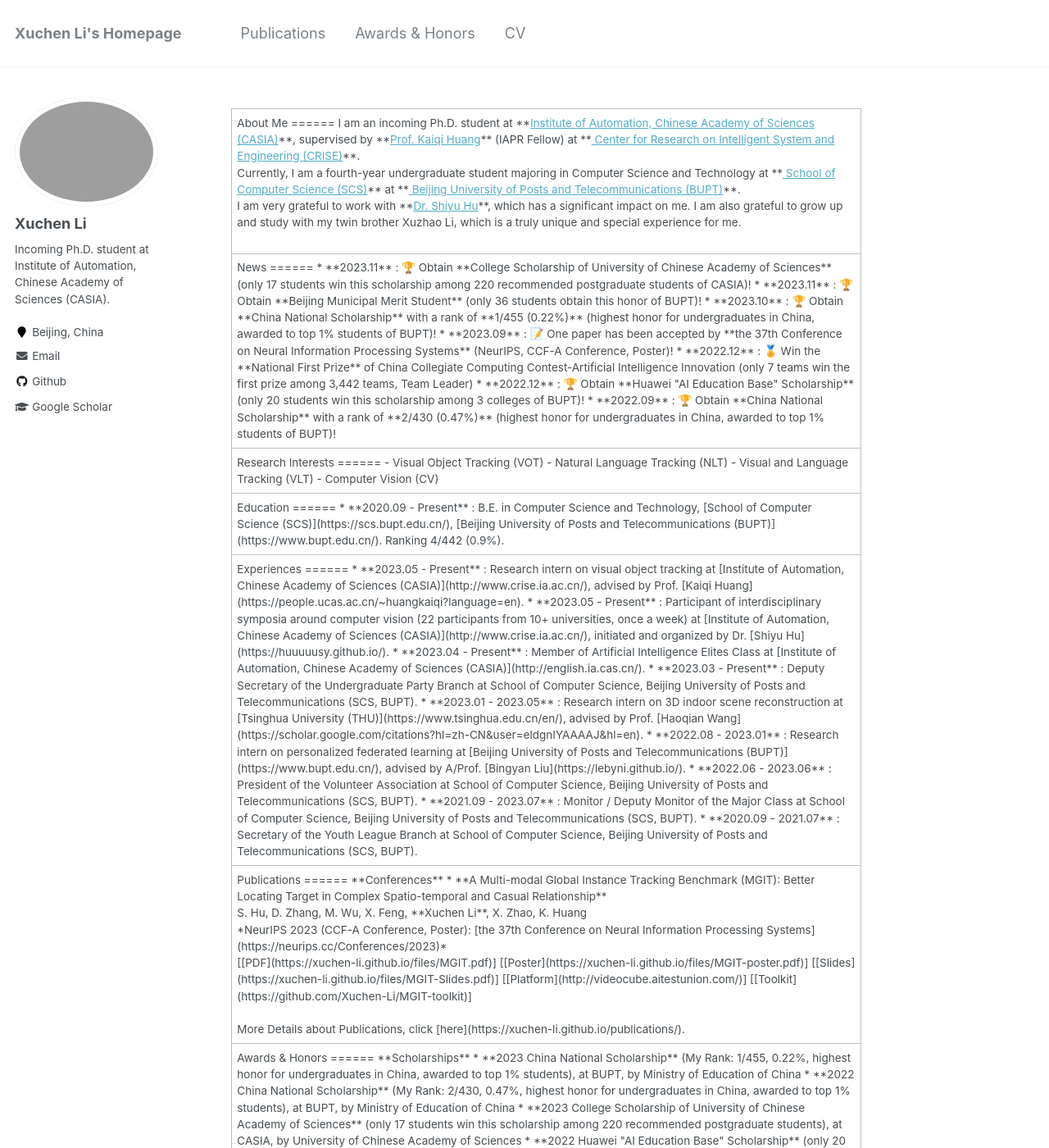
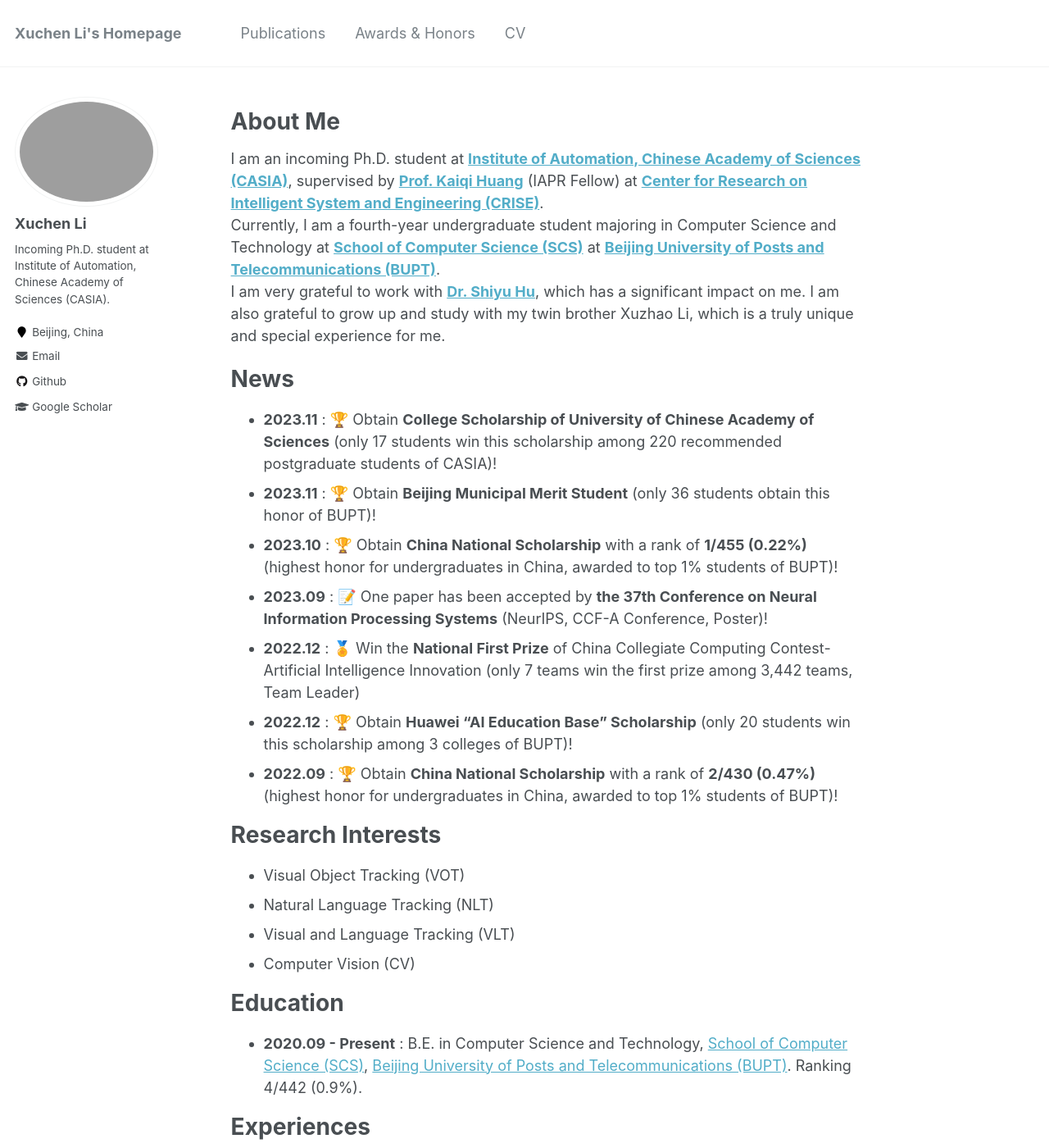
Before and after one commit to Xuchen-Li/Xuchen-Li.github.io, a Jekyll site: the page built from _pages/about.md, in a window 1280 px wide and 1400 px high. Shown: the whole window at 82% size. Built offline with Jekyll 4.4.1, drawn with Linux system fonts in a browser that asks for light colours; some of the changed text lies outside the part shown.

Commit message:
Update about.md

```diff
--- a/_pages/about.md
+++ b/_pages/about.md
@@ -8,19 +8,13 @@ redirect_from:
   - /about.html
 ---
 
-<table>
-
-<tr><td>
 
 About Me
 ======
 I am an incoming Ph.D. student at **<a href="http://english.ia.cas.cn/">Institute of Automation, Chinese Academy of Sciences (CASIA)</a>**, supervised by **<a href="https://people.ucas.ac.cn/~huangkaiqi?language=en">Prof. Kaiqi Huang</a>** (IAPR Fellow) at **<a href="http://www.crise.ia.ac.cn/"> Center for Research on Intelligent System and Engineering (CRISE)</a>**.<br>
 Currently, I am a fourth-year undergraduate student majoring in Computer Science and Technology at **<a href="https://scs.bupt.edu.cn/"> School of Computer Science (SCS)</a>** at **<a href="https://www.bupt.edu.cn/"> Beijing University of Posts and Telecommunications (BUPT)</a>**.<br>
 I am very grateful to work with **<a href="https://huuuuusy.github.io/">Dr. Shiyu Hu</a>**, which has a significant impact on me. I am also grateful to grow up and study with my twin brother Xuzhao Li, which is a truly unique and special experience for me.<br>
-<br>
-</td></tr>
 
-<tr><td>
 
 News
 ======
@@ -31,10 +25,7 @@ News
 * **2022.12** : 🏅 Win the **National First Prize** of China Collegiate Computing Contest-Artificial Intelligence Innovation (only 7 teams win the first prize among 3,442 teams, Team Leader)
 * **2022.12** : 🏆 Obtain **Huawei "AI Education Base" Scholarship** (only 20 students win this scholarship among 3 colleges of BUPT)!
 * **2022.09** : 🏆 Obtain **China National Scholarship** with a rank of **2/430 (0.47%)** (highest honor for undergraduates in China, awarded to top 1% students of BUPT)!
-<br>
-</td></tr>
 
-<tr><td>
 
 Research Interests
 ======
@@ -42,18 +33,12 @@ Research Interests
 - Natural Language Tracking (NLT)
 - Visual and Language Tracking (VLT)
 - Computer Vision (CV)
-<br>
-</td></tr>
 
-<tr><td>
 
 Education
 ======
 * **2020.09 - Present** : B.E. in Computer Science and Technology, [School of Computer Science (SCS)](https://scs.bupt.edu.cn/), [Beijing University of Posts and Telecommunications (BUPT)](https://www.bupt.edu.cn/). Ranking 4/442 (0.9%).
-<br>
-</td></tr>
 
-<tr><td>
 
 Experiences
 ======
@@ -66,10 +51,7 @@ Experiences
 * **2022.06 - 2023.06** : President of the Volunteer Association at School of Computer Science, Beijing University of Posts and Telecommunications (SCS, BUPT).
 * **2021.09 - 2023.07** : Monitor / Deputy Monitor of the Major Class at School of Computer Science, Beijing University of Posts and Telecommunications (SCS, BUPT).
 * **2020.09 - 2021.07** : Secretary of the Youth League Branch at School of Computer Science, Beijing University of Posts and Telecommunications (SCS, BUPT).
-<br>
-</td></tr>
 
-<tr><td>
 
 Publications
 ======
@@ -84,10 +66,7 @@ Publications
   [[Toolkit](https://github.com/Xuchen-Li/MGIT-toolkit)]
 <br><br>
 More Details about Publications, click [here](https://xuchen-li.github.io/publications/).
-<br>
-</td></tr>
 
-<tr><td>
 
 Awards & Honors
 ======
@@ -115,10 +94,7 @@ Awards & Honors
 * 2021 Erudite Pioneer of School of Computer Science, Beijing University of Posts and Telecommunications
 <br><br>
 More Awards & Honors, click [here](https://xuchen-li.github.io/awards&honors/).
-<br>
-</td></tr>
 
-<tr><td>
 
 For More Info
 ======
@@ -128,17 +104,10 @@ For More Info
 * [Institute of Automation, Chinese Academy of Sciences (CASIA)](http://www.ia.cas.cn/)
 * [University of Chinese Academy of Sciences (UCAS)](https://www.ucas.ac.cn/)
 * [Beijing University of Posts and Telecommunications (BUPT)](https://www.bupt.edu.cn/)
-<br>
-</td></tr>
 
-<tr><td>
 
 Contact
 ======
 * lixuchen2024@ia.ac.cn (Main, Valid from 2023.10 - 2029.01)
 * xuchenli@bupt.edu.cn (Valid from 2020.09 - 2024.07)
 * xuchenli1030@gmail.com
-<br>
-</td></tr>
-
-</table>
```
